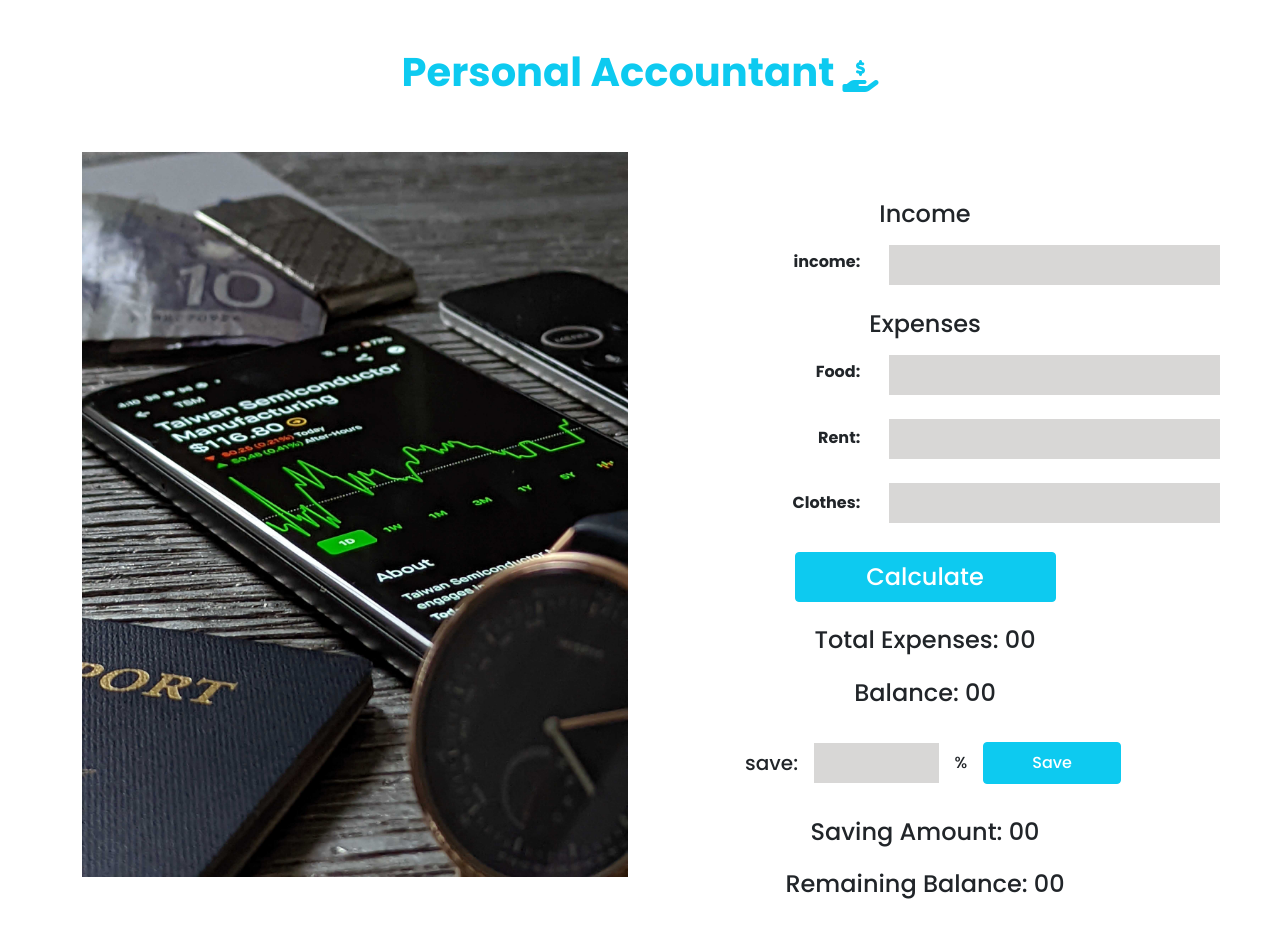
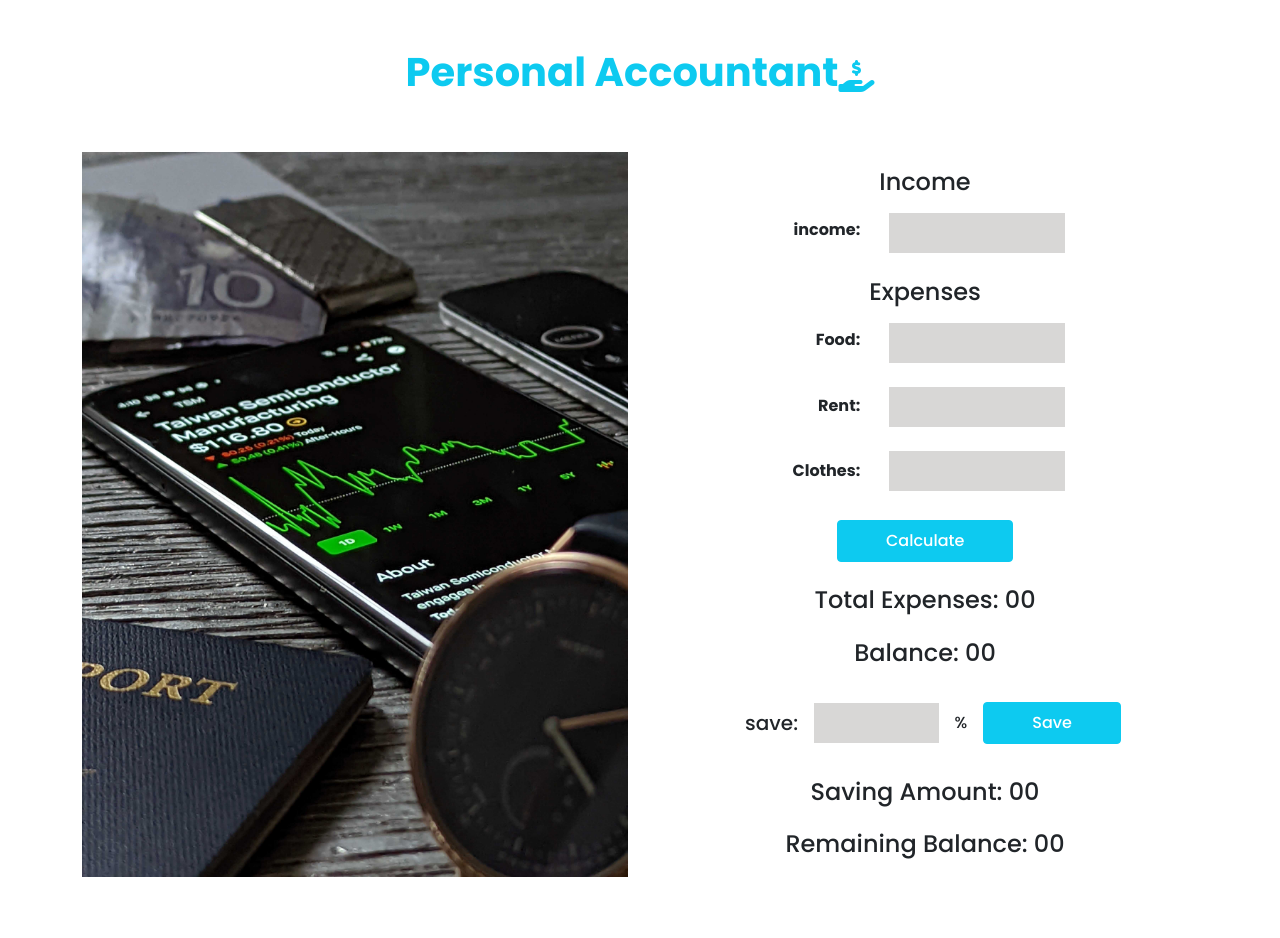
Before and after one commit to provashish95/money-master, a plain HTML site: page index.html in a window 1280 px wide. Drawn offline with nearby package versions, Linux system fonts and the light colour scheme; a web font is replaced by a local one.

Commit message:
updated html and css

```diff
--- a/css/style.css
+++ b/css/style.css
@@ -6,13 +6,6 @@
 
 body {
     font-family: 'Poppins', sans-serif;
-}
-
-
-/* Increase icon size of heading */
-
-.icone {
-    margin-left: .5rem;
 }
 
 
@@ -59,8 +52,6 @@ body {
     margin: 0 auto;
 }
 
-
-/* .action-left {
-    color: #FF3C5F;
-    margin-top: 10px;
-} */
+.width {
+    width: 11rem;
+}
--- a/index.html
+++ b/index.html
@@ -16,16 +16,25 @@
 </head>
 
 <body>
+    <!-- Notify section start here.... -->
+
+    <!-- Notify section start here.... -->
     <!-- header section start here -->
     <header>
         <section class="mt-5">
             <div class="container">
+
                 <div class="row">
                     <div class="col-12 d-flex justify-content-center align-items-center">
-                        <h1 class="text-center text-info fw-bolder"> Personal Accountant</h1><i class="fas fa-hand-holding-usd fs-2 text-info icone"></i>
+                        <h1 class="text-center text-info fw-bolder"> Personal Accountant</h1><i class="fas fa-hand-holding-usd fs-2 text-info"></i>
                     </div>
                 </div>
             </div>
+            <!-- Notify section start here.... -->
+            <div class="notify-section">
+                <p id="notify-fail" class="notify"></p>
+            </div>
+            <!-- Notify section end here.... -->
         </section>
     </header>
     <!-- header section end here -->
@@ -41,11 +50,11 @@
 
                     <!-- Calculations side start here....... -->
                     <div class="col-sm-12 col-lg-6 col-xl-6">
-                        <div class="conatiner my-5">
+                        <div class="conatiner">
                             <div class="row">
                                 <div class="col-12 d-flex justify-content-center align-items-center">
                                     <div>
-                                        <h4 class="mb-3 text-center">Income</h4>
+                                        <h4 class="my-3 text-center">Income</h4>
 
                                         <div class="conatiner">
                                             <div class="row">
@@ -53,7 +62,7 @@
                                                     <p class="input-text-style text-end fw-bold">income:</p>
                                                 </div>
                                                 <div class="col-6">
-                                                    <input id="total-income" type="text" class="input-style">
+                                                    <input id="total-income" type="text" class="input-style width">
                                                 </div>
                                             </div>
                                         </div>
@@ -66,12 +75,11 @@
                                                     <p class="input-text-style  text-end fw-bold">Clothes:</p>
                                                 </div>
                                                 <div class="col-6 col-lg-6">
-                                                    <input id="food-input" type="text" class="input-style"><br>
-
-                                                    <input id="rent-input" type="text" class="input-style"><br>
-                                                    <input id="clothes-input" type="text" class="input-style"><br>
+                                                    <input id="food-input" type="text" class="input-style width"><br>
+                                                    <input id="rent-input" type="text" class="input-style width"><br>
+                                                    <input id="clothes-input" type="text" class="input-style width"><br>
                                                 </div>
-                                                <button id="calculate-btn" class="btn btn-info  m-auto w-50 fs-4  text-white">Calculate</button>
+                                                <button id="calculate-btn" class="btn btn-info text-white  px-5 py-2 m-auto width">Calculate</button>
 
                                             </div>
                                             <div class="row">
@@ -96,13 +104,7 @@
                         </div>
                     </div>
                     <!-- Calculations  side end here....... -->
-                    <!-- Notify section start here.... -->
-                    <div class="notify-section">
-                        <p id="notify-fail" class="notify"></p>
 
-
-                    </div>
-                    <!-- Notify section start here.... -->
 
                 </div>
             </div>
```
